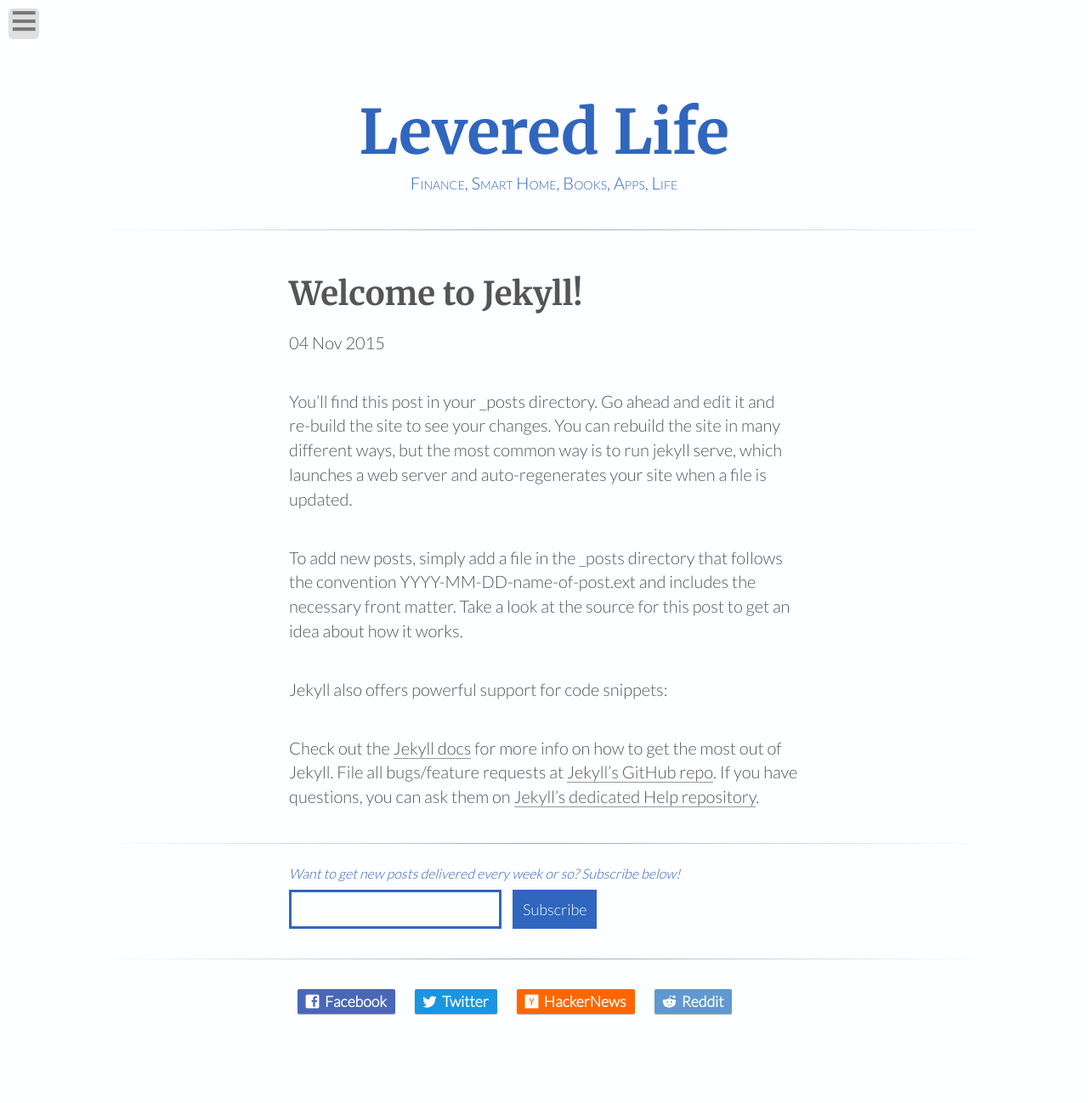
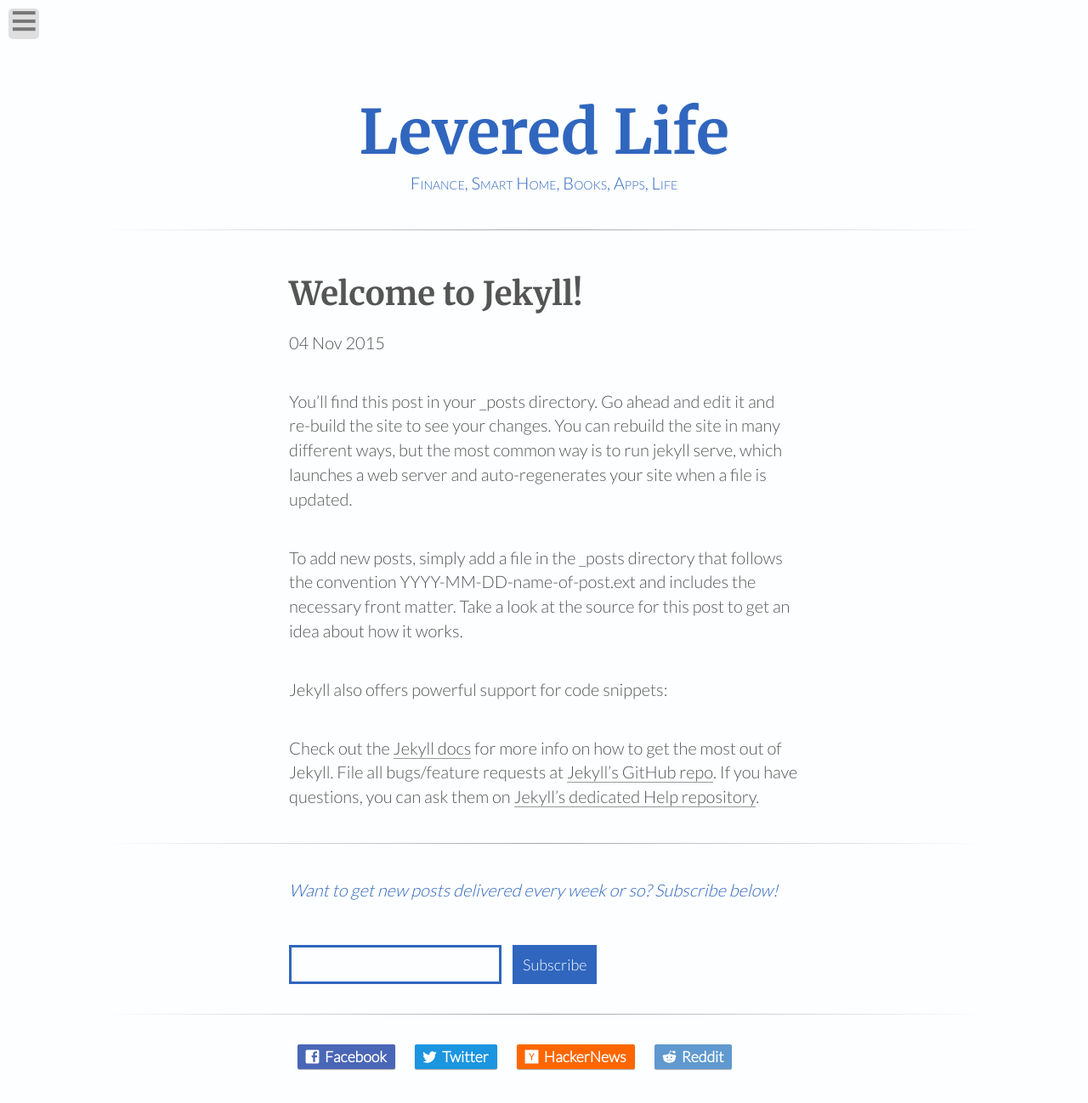
Before and after one commit to leverage-life/leverage-life.github.io, a Jekyll site: the page built from _posts/2015-11-04-welcome-to-jekyll.markdown, in a window 1280 px wide. Shown: the top 1298 px of the page at 85% size. Built offline with Jekyll 4.4.1, drawn with Linux system fonts in a browser that asks for light colours.

Commit message:
Font Fix

```diff
--- a/_includes/_newsletter.html
+++ b/_includes/_newsletter.html
@@ -1,6 +1,6 @@
 <section id="post">
 
-    <em class="center">Want to get new posts delivered every week or so? Subscribe below!</em>
+    <p><em class="center">Want to get new posts delivered every week or so? Subscribe below!</em></p>
     <div class="centerWrap">
       <form
         action="https://buttondown.email/api/emails/embed-subscribe/LeveredLife"
```
